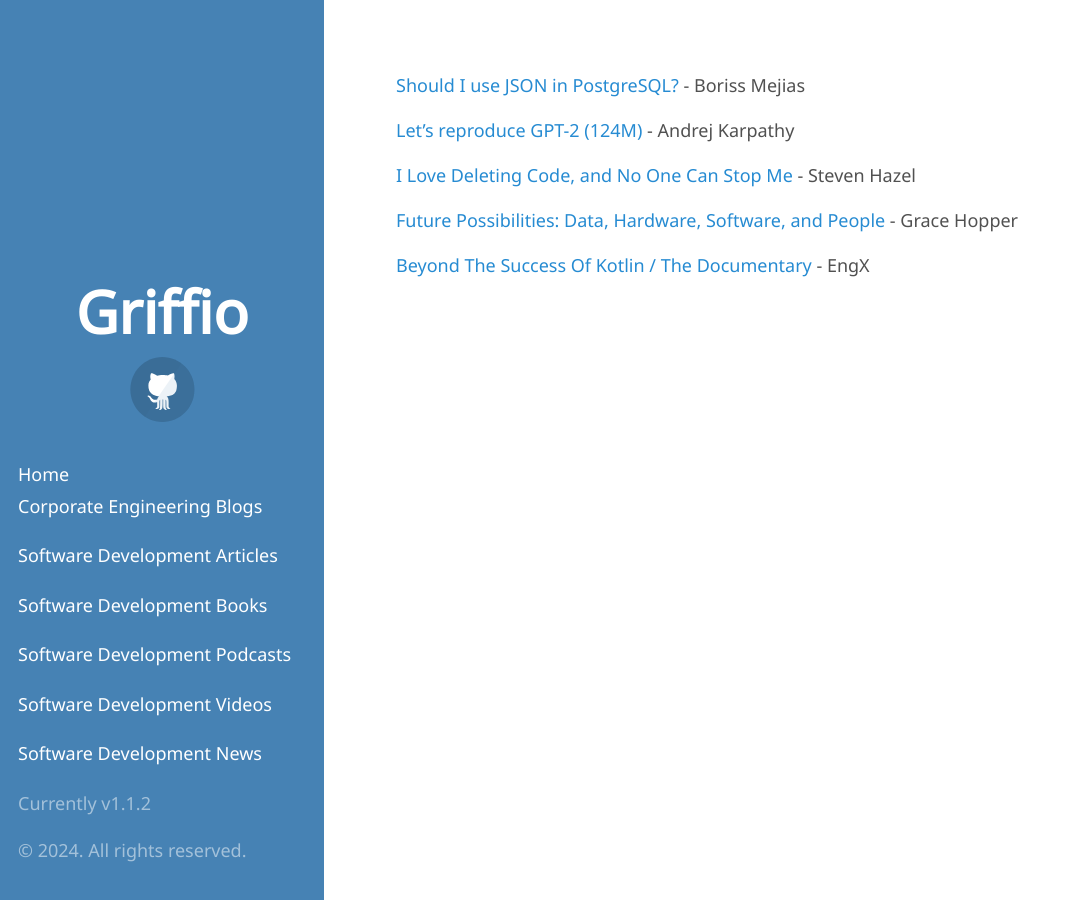
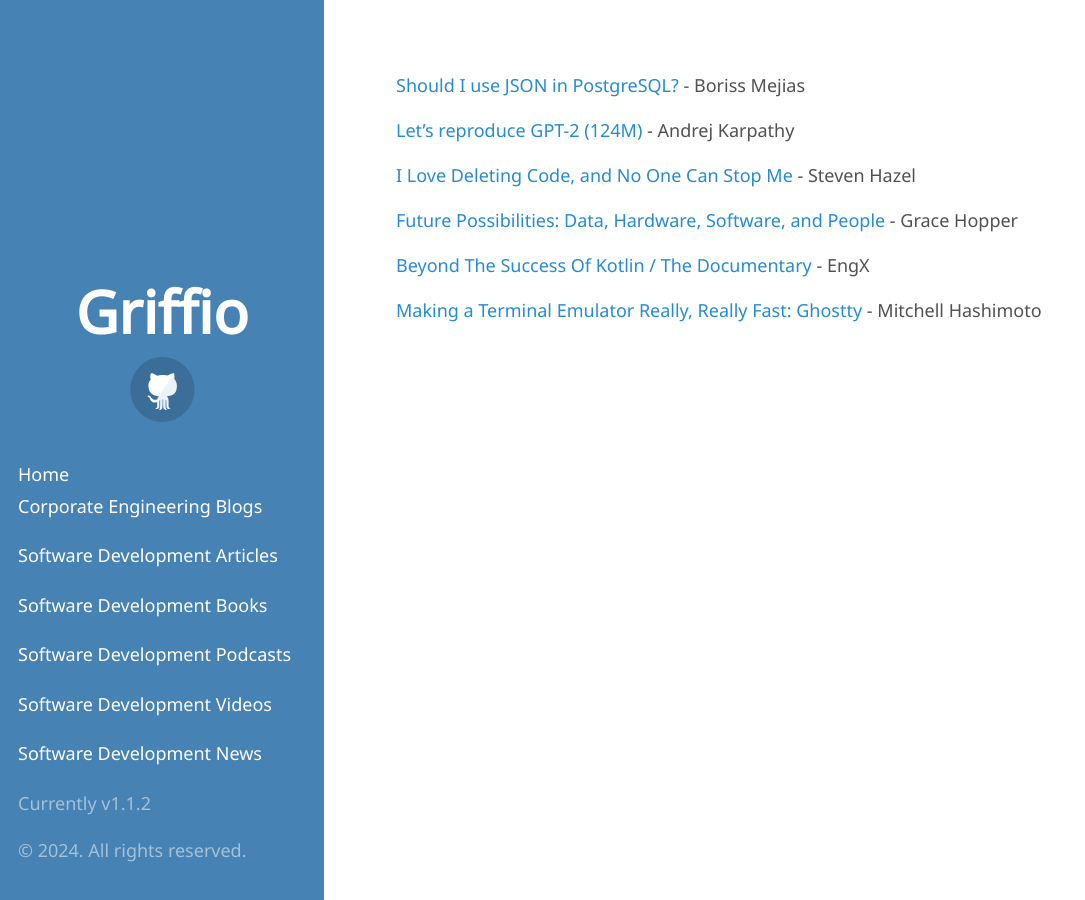
Before and after one commit to griffio/griffio.github.io, a Jekyll site: the page built from tech_talks_highlighted_2024.md, in a window 1280 px wide. Shown: the whole page, without its empty margins (0-1085 px from the left). Built offline with Jekyll 4.4.1, drawn with Linux system fonts in a browser that asks for light colours; some web fonts are replaced; our own code applies the rules of GitHub Pages for plain Markdown files.

Commit message:
Update tech_talks_highlighted_2024.md

```diff
--- a/tech_talks_highlighted_2024.md
+++ b/tech_talks_highlighted_2024.md
@@ -7,3 +7,5 @@
 [Future Possibilities: Data, Hardware, Software, and People](https://www.youtube.com/watch?v=si9iqF5uTFk) - Grace Hopper
 
 [Beyond The Success Of Kotlin / The Documentary](https://www.youtube.com/watch?v=E8CtE7qTb-Q) - EngX
+
+[Making a Terminal Emulator Really, Really Fast: Ghostty](https://www.youtube.com/watch?v=cPaGkEesw20&t=3015s) - Mitchell Hashimoto
```
